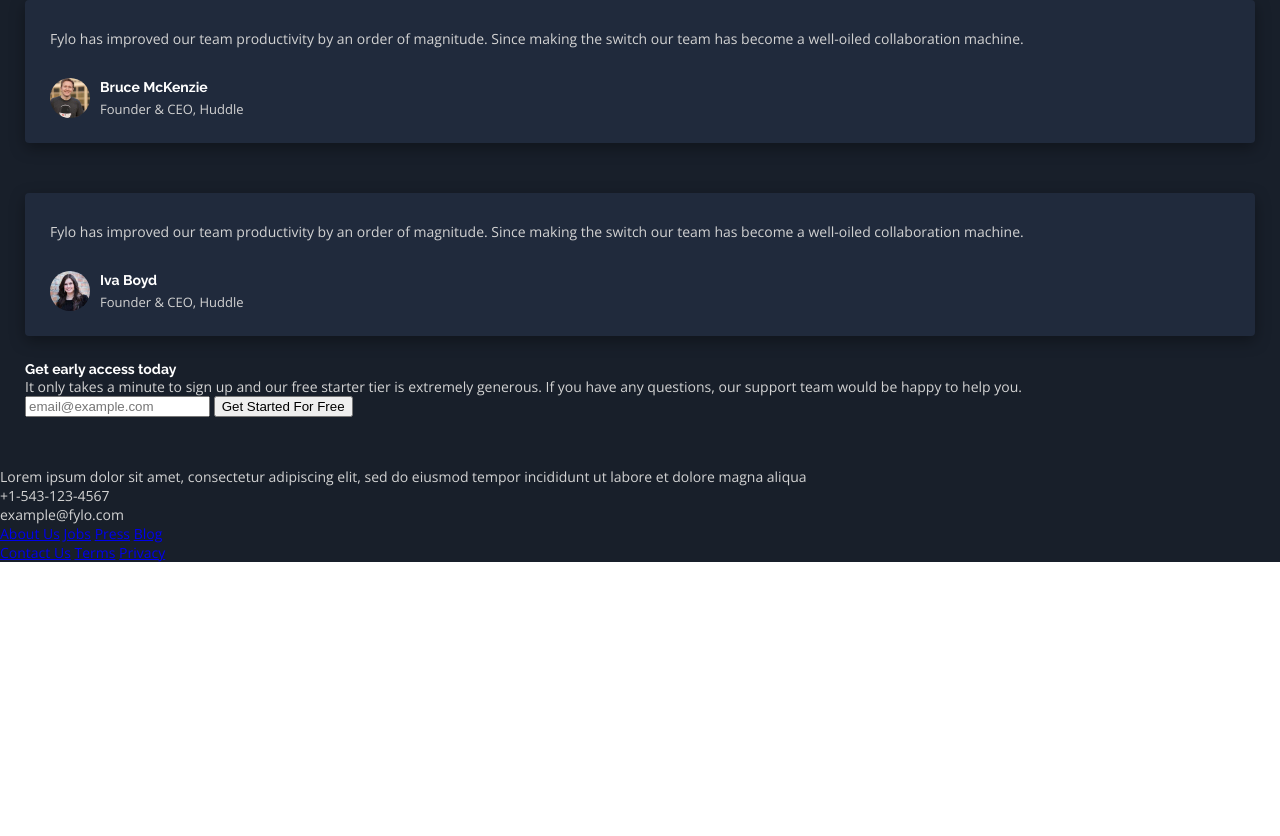
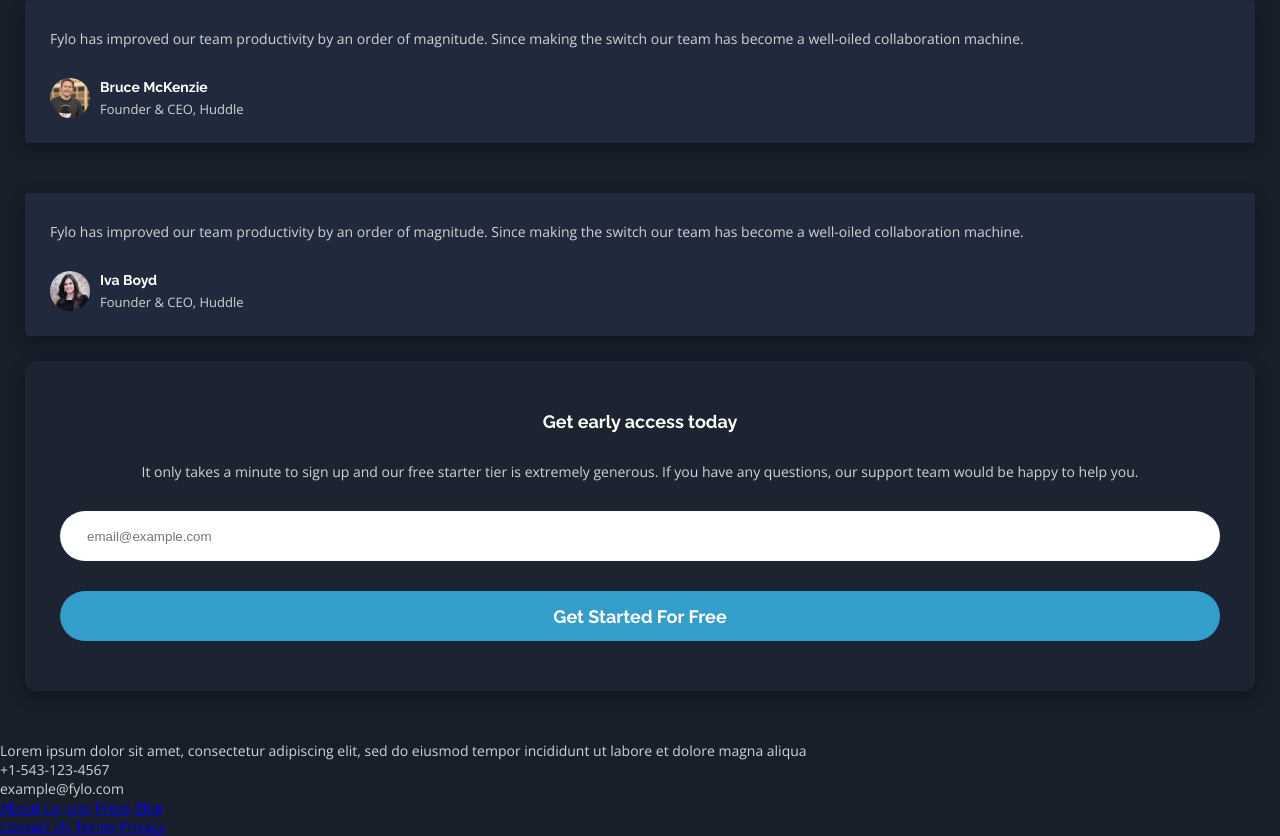
Before and after one commit to ittybe/fylo-landing-page, a website built with webpack: page src/index.html in a window 1280 px wide. Shown: the part 3415-4251 px from the top of the page. Before the commit the page ends 3977 px from the top, so only its background shows below. Built offline with nearby package versions, Linux system fonts and the light colour scheme.

Commit message:
get early access form unfinished

```diff
--- a/src/index.html
+++ b/src/index.html
@@ -132,13 +132,13 @@
           </div>
         </div>
       </div>
-      <div class="get-early-access">
+      <form class="get-early-access">
         <div class="heading">Get early access today</div>
         <div class="text">It only takes a minute to sign up and our free starter tier is extremely generous. If you have any
           questions, our support team would be happy to help you.</div>
         <input type="text" placeholder="email@example.com">
         <button class="button">Get Started For Free</button>
-      </div>
+      </form>
     </div>
     <div class="footer-wrapper">
       <div class="logo-wrapper">
--- a/src/mobile-styles.css
+++ b/src/mobile-styles.css
@@ -268,3 +268,56 @@
     color: var(--neutral-gray);
 
 }
+
+
+/* get early access today  */
+
+.get-early-access {
+    display: flex;
+    flex-direction: column;
+    padding: 50px 35px;
+    border-radius: 10px;
+    background-color: var(--primary-dark-blue-intro);
+    text-align: center;
+    box-shadow: rgba(0, 0, 0, 0.35) 0px 5px 15px;
+}
+
+
+.get-early-access .heading {
+    font-size: large;
+}
+
+.get-early-access .text {
+    margin: 30px 0px;
+}
+
+.get-early-access input[type=text]{
+    border-radius: 25px;
+    text-indent: 25px;
+    width: 100%;
+    height: 50px;
+    margin-bottom: 30px;
+    border: none;
+}
+.get-early-access input[type=text]:focus{
+    outline: none;
+}
+
+.get-early-access .button {
+    border: none;
+
+    width: 100%;
+    height: 50px;
+    border-radius: 25px;
+
+    font-size: large;
+    font-weight: var(--weight-bold);
+    font-family: var(--font-family-heading);
+    color: white;
+
+    background-color: var(--blue-cta-gradient);
+}
+
+.get-early-access .button:hover {
+    background-color: var(--cyan-cta-gradient);
+}
```
